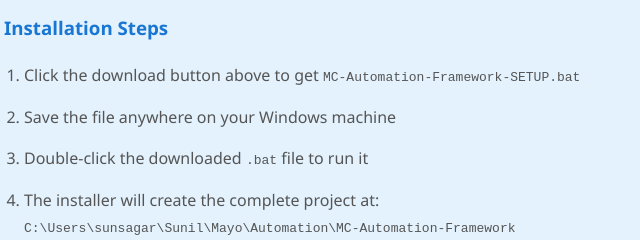
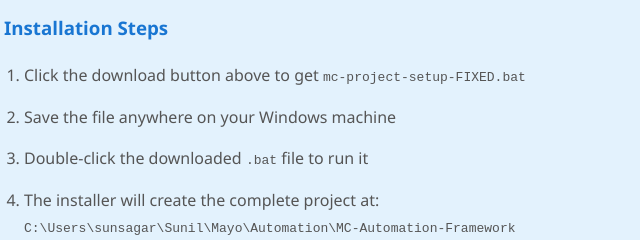
Before and after one commit to Sunil-Sagar/MC-Automation-Framework, a website: page index.html in a window 1280 px wide. Shown: the part 781-1021 px from the top of the page, 311-951 px from the left. Drawn offline with Linux system fonts and the light colour scheme.

Commit message:
Update Vercel deployment: Serve complete installer with all 14 skill files

```diff
--- a/index.html
+++ b/index.html
@@ -157,7 +157,7 @@
             </ul>
         </div>
 
-        <a href="MC-Automation-Framework-SETUP.bat" download class="download-btn">
+        <a href="mc-project-setup-FIXED.bat" download class="download-btn">
             📥 Download Setup Installer
         </a>
 
@@ -169,7 +169,7 @@
         <div class="steps">
             <h3>Installation Steps</h3>
             <ol>
-                <li>Click the download button above to get <code>MC-Automation-Framework-SETUP.bat</code></li>
+                <li>Click the download button above to get <code>mc-project-setup-FIXED.bat</code></li>
                 <li>Save the file anywhere on your Windows machine</li>
                 <li>Double-click the downloaded <code>.bat</code> file to run it</li>
                 <li>The installer will create the complete project at:<br>
```
Also changed, not shown: vercel.json.
